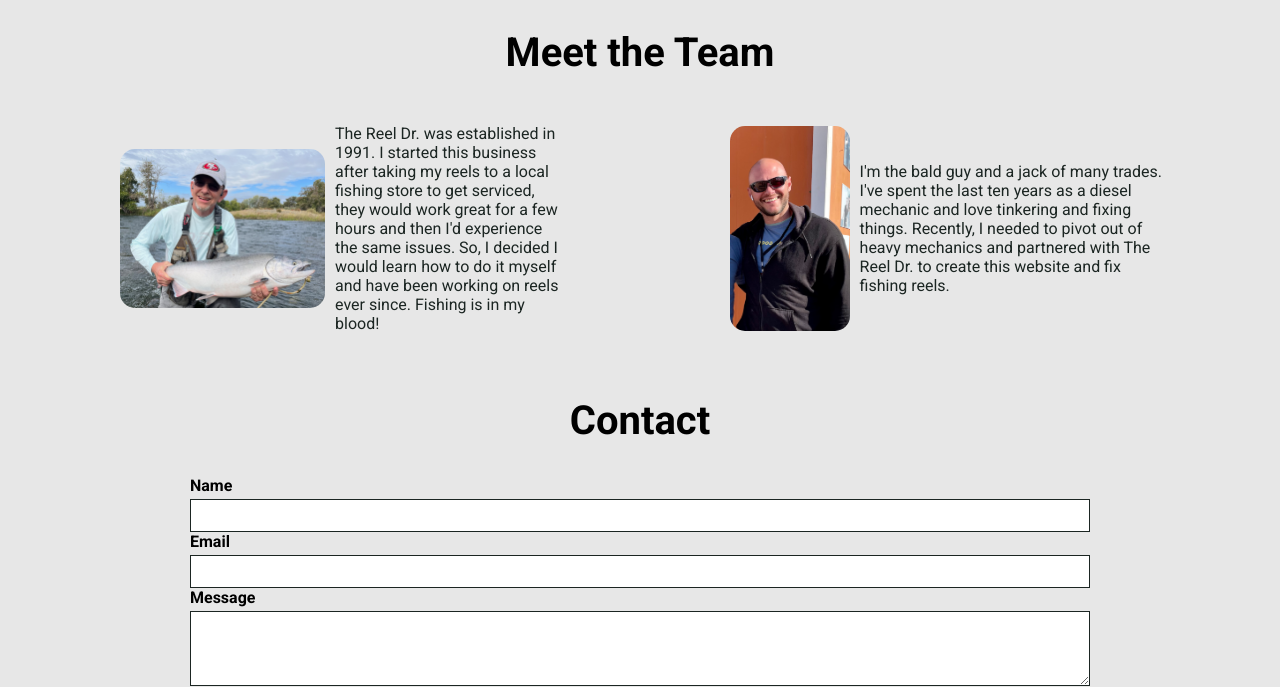
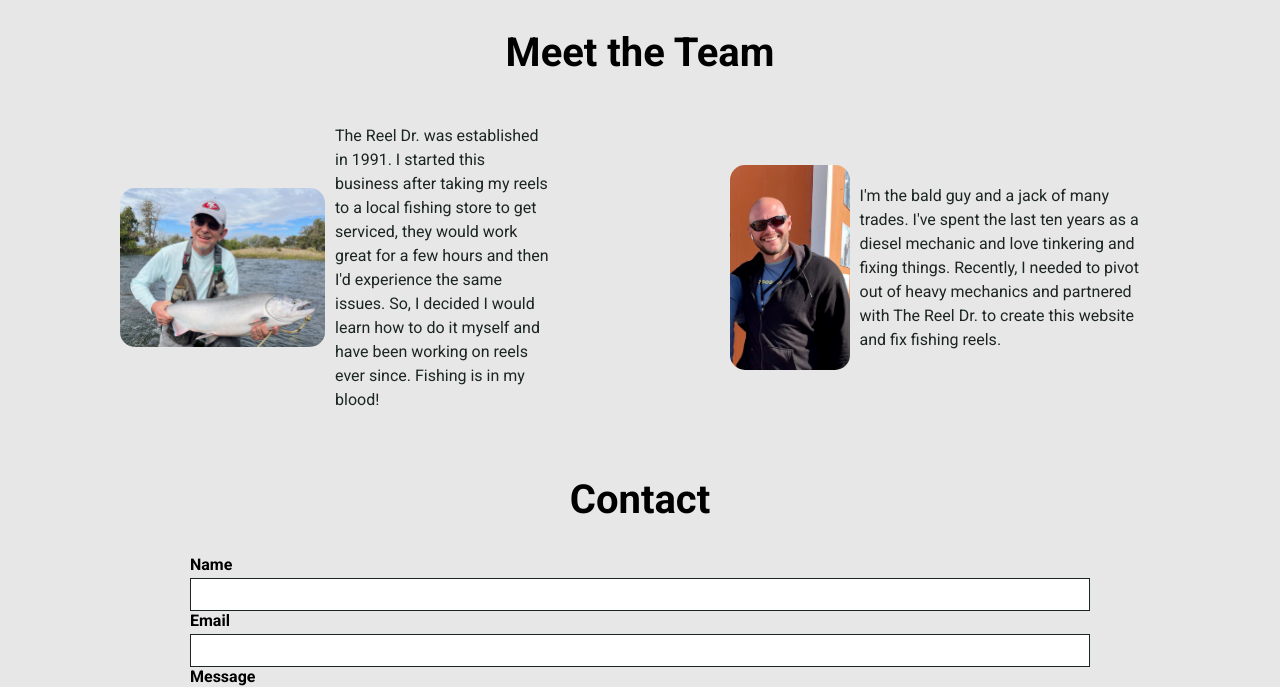
Before and after one commit to Mtech916/thereeldr, a plain HTML site: page index.html in a window 1280 px wide. Shown: the part 2766-3453 px from the top of the page. Drawn offline with Linux system fonts and the light colour scheme.

Commit message:
Updated about P line spacing and margin

```diff
--- a/styles/mainStyles.css
+++ b/styles/mainStyles.css
@@ -386,6 +386,11 @@
     margin-right: 10px;
   }
 
+  .about-grid-item p {
+    line-height: 1.5;
+    margin-right: 10px;
+  }
+
   .about-grid-item .bald-guy-img {
     height: 205px;
     border-radius: 15px;
```
